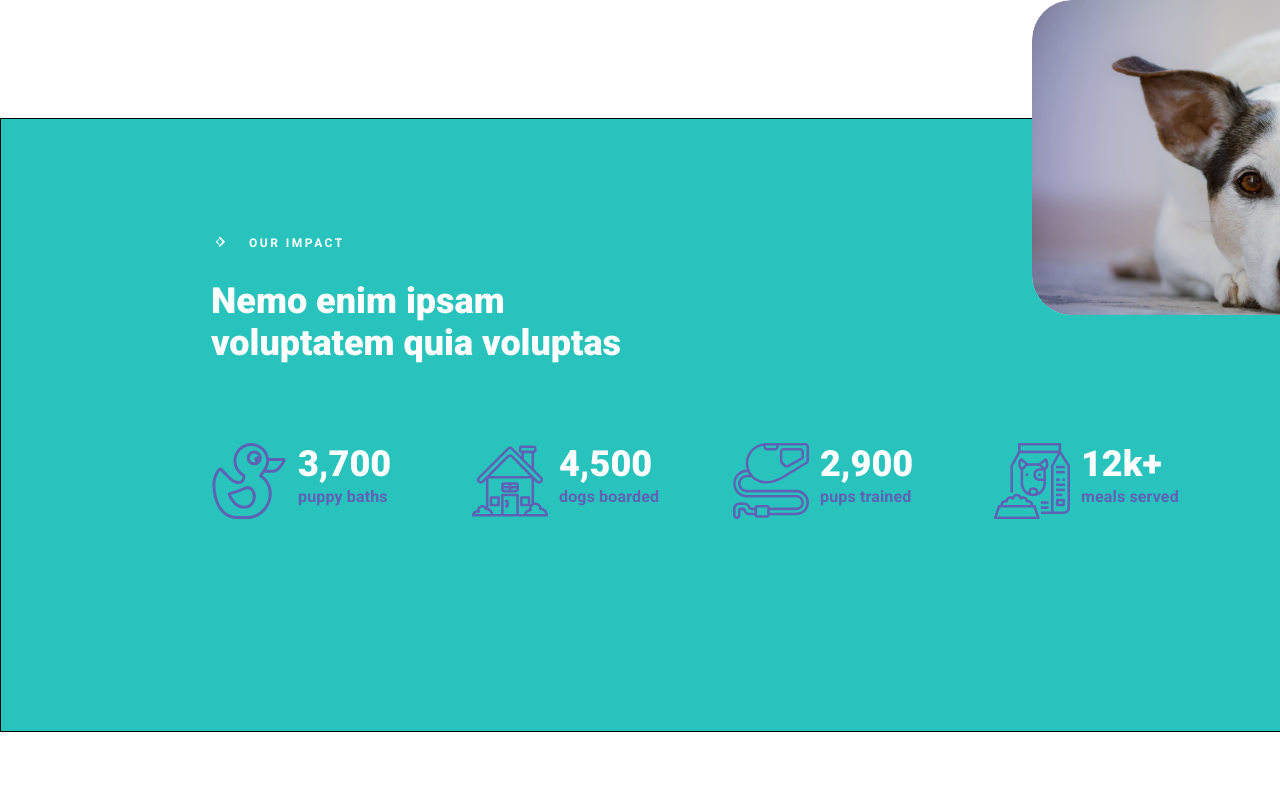
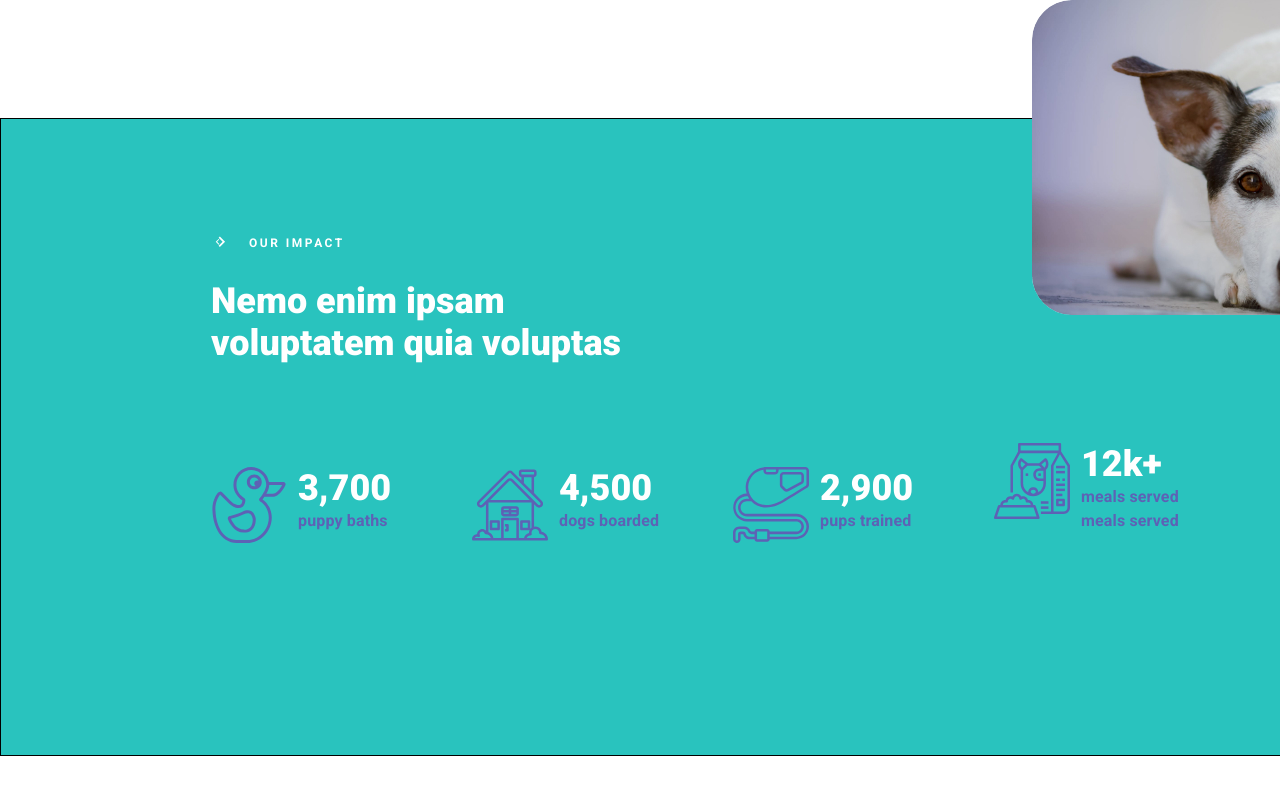
Before and after one commit to ElenkaAleksandrovna/lesson_1, a plain HTML site: page index.html in a window 1280 px wide. Drawn offline with Linux system fonts and the light colour scheme.

Commit message:
одно изменение

```diff
--- a/index.html
+++ b/index.html
@@ -67,6 +67,7 @@
                         <div class="item-container__block">
                            <p class="item-container__title">12k+</p>
                            <p class="item-container__text">meals served</p>
+			   <p class="item-container__text">meals served</p>
                         </div>
                      </div>
                   </div>
```
